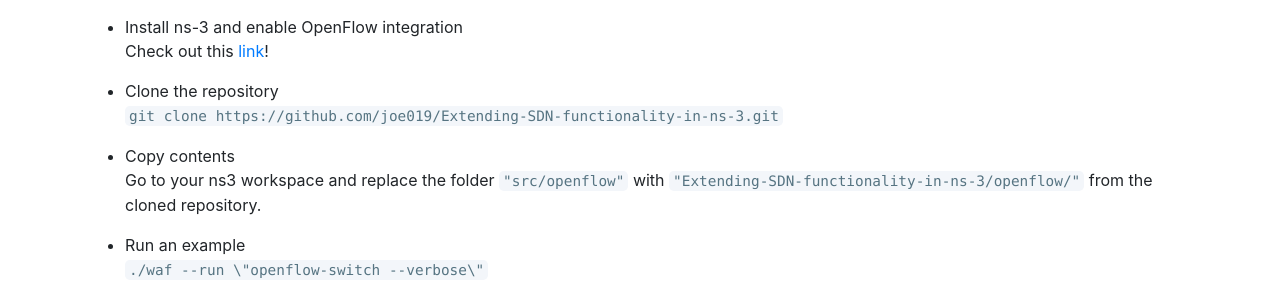
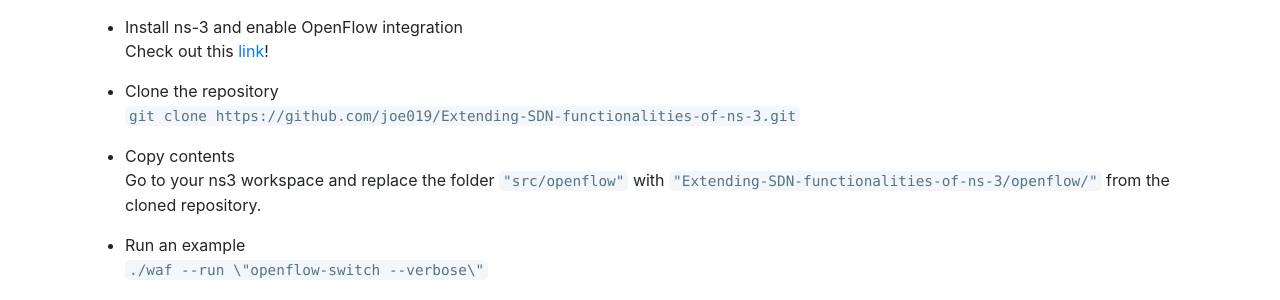
Before and after one commit to joe019/Extending-SDN-functionalities-of-ns-3, a Jekyll site: the page built from docs/implementation.md, in a window 1280 px wide. Shown: the part 255-555 px from the top of the page. Built offline with Jekyll 4.4.1, drawn with Linux system fonts in a browser that asks for light colours; nearby versions of some CDN libraries.

Commit message:
Renamed repo

```diff
--- a/docs/_includes/header.html
+++ b/docs/_includes/header.html
@@ -12,7 +12,7 @@
         <h1>Extending SDN functionalities of ns-3</h1>
         <ul class="contact list-inline banner-social-buttons">
           <li class="list-inline-item">
-            <a class="btn btn-secondary" href="https://github.com/joe019/Extending-SDN-functionality-in-ns-3">
+            <a class="btn btn-secondary" href="https://github.com/joe019/Extending-SDN-functionalities-of-ns-3">
               <i class="fab fa-github"></i> GitHub
             </a>
           </li>
--- a/docs/implementation.md
+++ b/docs/implementation.md
@@ -7,11 +7,11 @@
 The following steps have to be used to recreate the output.
 <ul>
 	<li>Install ns-3 and enable OpenFlow integration</li>
-	<p>Check out this <a href="https://github.com/joe019/Extending-SDN-functionality-in-ns-3/wiki/5.-ns-3">link</a>!</p>
+	<p>Check out this <a href="https://github.com/joe019/Extending-SDN-functionalities-of-ns-3/wiki/5.-ns-3">link</a>!</p>
 	<li>Clone the repository</li>
-	<p><code>git clone https://github.com/joe019/Extending-SDN-functionality-in-ns-3.git</code><br></p>
+	<p><code>git clone https://github.com/joe019/Extending-SDN-functionalities-of-ns-3.git</code><br></p>
 	<li>Copy contents</li>
-	<p>Go to your ns3 workspace and replace the folder <code>"src/openflow"</code> with <code>"Extending-SDN-functionality-in-ns-3/openflow/"</code> from the cloned repository.</p>
+	<p>Go to your ns3 workspace and replace the folder <code>"src/openflow"</code> with <code>"Extending-SDN-functionalities-of-ns-3/openflow/"</code> from the cloned repository.</p>
 	<li>Run an example</li>
 	<p><code>./waf --run \"openflow-switch --verbose\"</code><br></p>
 	<p>Any other example can be run by replacing "openflow-switch" with the example name.</p>
```
Also changed, not shown: README.md.
